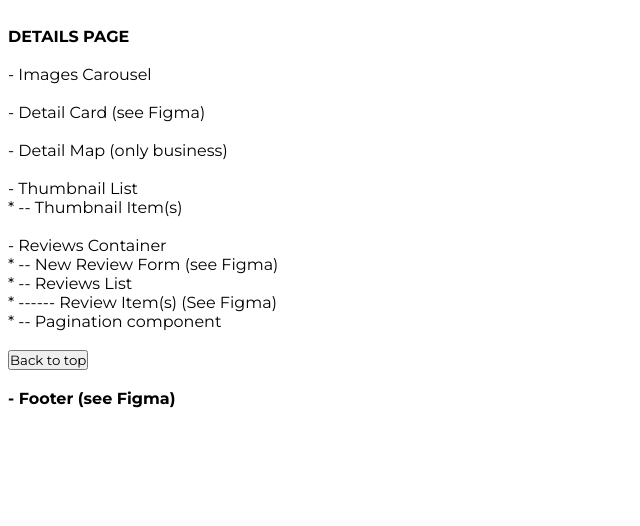
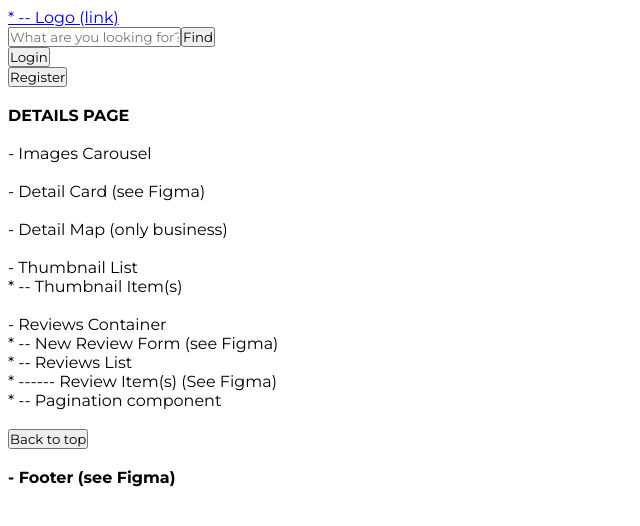
Before and after one commit to LeoEmVee/vegnfind-client, a Next.js app: page /item-detail in a window 1280 px wide. Shown: the top 526 px of the page, without its empty margins (0-640 px from the left). Built offline with nearby package versions, Linux system fonts and the light colour scheme; a web font is replaced by a local one.

Commit message:
added navbar to pages

```diff
--- a/src/components/navbar/navbar.tsx
+++ b/src/components/navbar/navbar.tsx
@@ -1,12 +1,4 @@
-import Link from 'next/link';
 import React, { useEffect, useState } from 'react';
-import MiniSearchBar from '../mini-search-bar';
-import { useAppDispatch, useAppSelector } from '../../redux/store';
-import {
-  toggleAuthorized,
-  toggleLoading,
-  loggedUser,
-} from '../../redux/actions/loginActions';
 import { useRouter } from 'next/router';
 import Logo from './logo';
 import Buttons from './buttons';
@@ -18,8 +10,8 @@ function Navbar() {
   useEffect(() => {
     if (
       router.pathname === '/item-detail' ||
-      '/user-dashboard' ||
-      '/add-content'
+      router.pathname === '/add-content' ||
+      router.pathname === '/user-dashboard'
     ) {
       setIsSearch(true);
     }
--- a/src/pages/index.tsx
+++ b/src/pages/index.tsx
@@ -5,6 +5,7 @@ import { useAppDispatch, useAppSelector } from '../redux/store';
 import { loggedUser } from '../redux/actions/loginActions';
 import { getUserByCondition } from '../services/axios.service';
 import jwt from 'jsonwebtoken';
+import Navbar from '../components/navbar/navbar';
 
 function Home() {
   const { logUser } = useAppSelector(state => state.loginReducer);
@@ -36,6 +37,8 @@ function Home() {
   }, [logUser]);
 
   return (
+    <>
+      <Navbar />
       <div className="home">
         <br />
         <div>
@@ -49,6 +52,7 @@ function Home() {
         <ThumbnailList />
         <br />
       </div>
+    </>
   );
 }
 
--- a/src/pages/item-detail.tsx
+++ b/src/pages/item-detail.tsx
@@ -1,11 +1,14 @@
 import DetailCard from '../components/detail-card';
 import DetailImagesCarousel from '../components/detail-images-carousel';
 import DetailMap from '../components/detail-map';
+import Navbar from '../components/navbar/navbar';
 import ReviewsContainer from '../components/reviews-container';
 import ThumbnailList from '../components/thumbnail-list';
 
 function Detail() {
   return (
+    <>
+      <Navbar />
       <div className="details-page">
         <br />
         <div>
@@ -26,6 +29,7 @@ function Detail() {
         <br />
         <br />
       </div>
+    </>
   );
 }
 
--- a/src/pages/login-register.tsx
+++ b/src/pages/login-register.tsx
@@ -1,5 +1,6 @@
 import { useEffect, useState } from 'react';
 import LoginForm from '../components/login-form';
+import Navbar from '../components/navbar/navbar';
 import RegisterForm from '../components/register-form';
 
 function LoginRegister() {
@@ -10,6 +11,8 @@ function LoginRegister() {
   }
 
   return (
+    <>
+      <Navbar />
       <div className="login-register-page">
         <br />
         <button onClick={() => toggleLogin()}>toggle Login</button>
@@ -22,6 +25,7 @@ function LoginRegister() {
 
         <br />
       </div>
+    </>
   );
 }
 
--- a/src/pages/results-page.tsx
+++ b/src/pages/results-page.tsx
@@ -1,8 +1,11 @@
+import Navbar from '../components/navbar/navbar';
 import ResultsList from '../components/results-list';
 import SearchContainer from '../components/search-container';
 
 function Results() {
   return (
+    <>
+      <Navbar />
       <div className="results-page">
         <br />
         <div>
@@ -14,6 +17,7 @@ function Results() {
         <ResultsList />
         <br />
       </div>
+    </>
   );
 }
 
--- a/src/pages/user-dashboard.tsx
+++ b/src/pages/user-dashboard.tsx
@@ -1,9 +1,12 @@
+import Navbar from '../components/navbar/navbar';
 import ReviewsContainer from '../components/reviews-container';
 import ThumbnailList from '../components/thumbnail-list';
 import UserCard from '../components/user-card';
 
 function UserDashBoard() {
   return (
+    <>
+      <Navbar />
       <div className="user-dashboard">
         <UserCard />
         <br />
@@ -13,6 +16,7 @@ function UserDashBoard() {
         <ReviewsContainer />
         <br />
       </div>
+    </>
   );
 }
 
```
Also changed, not shown: src/pages/add-content.tsx (+32 -8 lines). Lines whose indentation alone changed are shown as unchanged.
